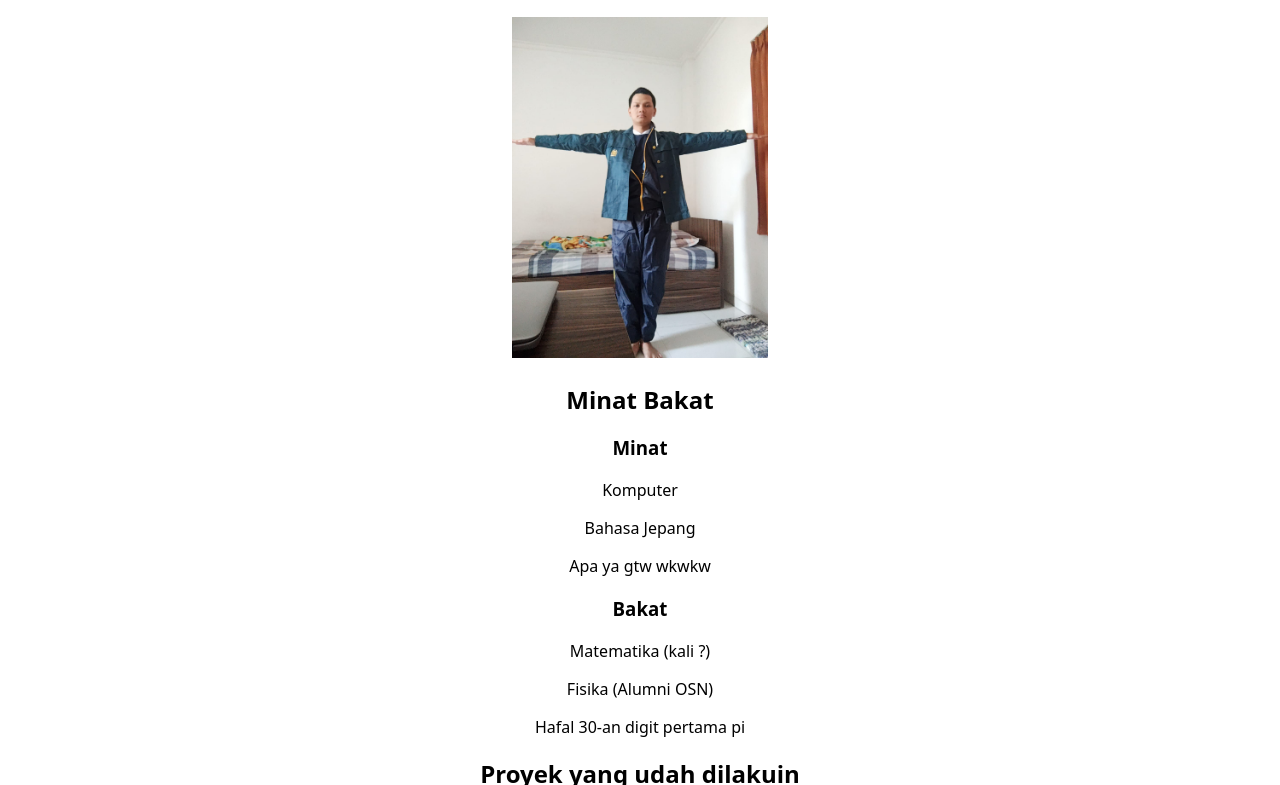
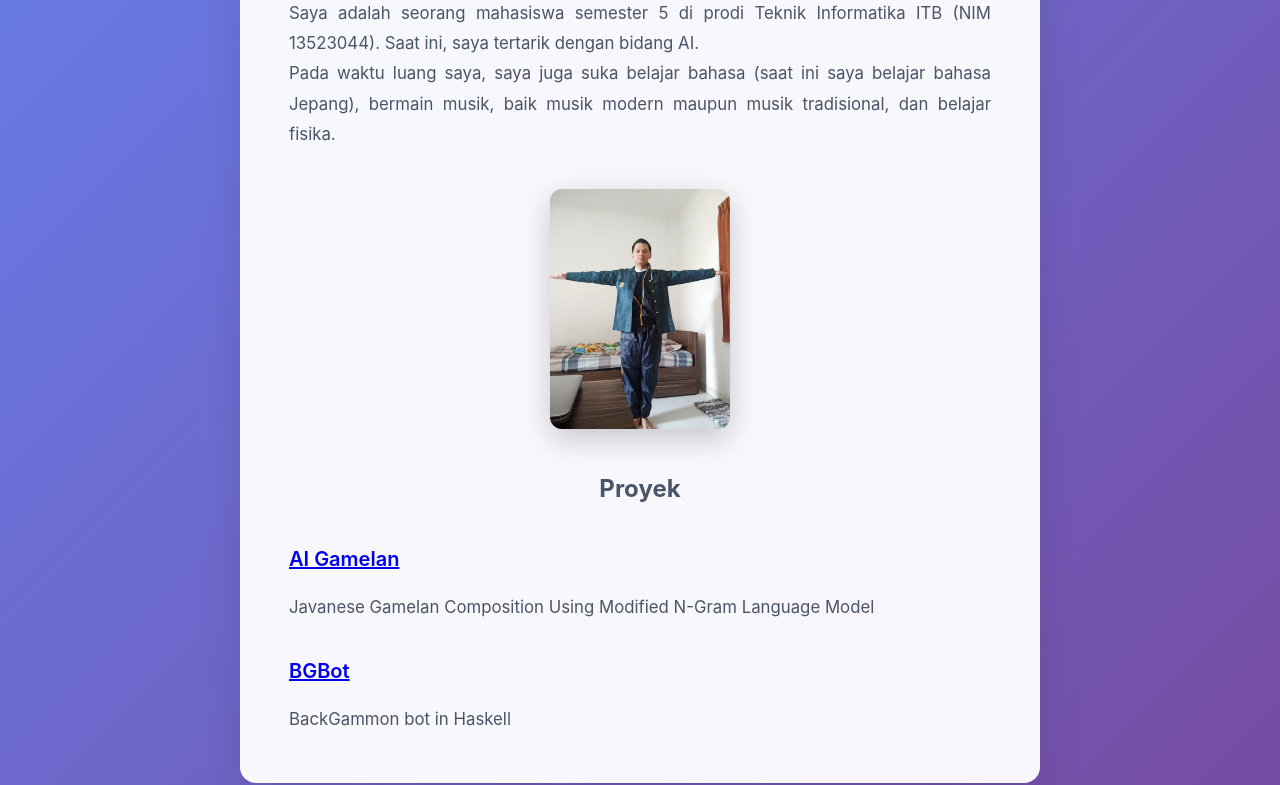
Before and after one commit to carasiae/porto67, a plain HTML site: page index.html in a window 1280 px wide. Shown: the part 166-951 px from the top of the page. Drawn offline with Linux system fonts and the light colour scheme.

Commit message:
update website

```diff
--- a/index.html
+++ b/index.html
@@ -4,34 +4,19 @@
   <meta charset="UTF-8">
   <meta name="viewport" content="width=device-width, initial-scale=1.0">
   <link rel="stylesheet" href="style.css">
-  <title>Website buat osjur gatau namanya aosdifhaoidjfa</title>
+  <title>My Porto</title>
 </head>
 <body>
 <div class="main-content">
   <h1>Muhammad Luqman Hakim</h1>
-  <h2>IF-G</h2>
-  <h3>deskripsi: orang ganteng wkwkwk</h3>
+  <p>Saya adalah seorang mahasiswa semester 5 di prodi Teknik Informatika ITB (NIM 13523044). Saat ini, saya tertarik dengan bidang AI.</p>
+  <p>Pada waktu luang saya, saya juga suka belajar bahasa (saat ini saya belajar bahasa Jepang), bermain musik, baik musik modern maupun musik tradisional, dan belajar fisika.</p>
   <img src="foto.jpeg" alt="foto gweh">
-  <h2>Minat Bakat</h2>
-  <h3>Minat</h3>
-    <p>Komputer</p>
-    <p>Bahasa Jepang</p>
-    <p>Apa ya gtw wkwkw</p>
-  <h3>Bakat</h3>
-    <p>Matematika (kali ?)</p>
-    <p>Fisika (Alumni OSN)</p>
-    <p>Hafal 30-an digit pertama pi</p>
-  <h2>Proyek yang udah dilakuin</h2>
-  <h3>IMPACT 4.0 (behh)</h3>
-  <p>Bikin soal, jadi juri presentasi (karena dosen yang diundang gabisa dateng semua wkwkwkw)</p>
-  <h3>Tubay BPA Akademik STEI-K 23</h3>
-  <p>ngajar fisika karena kebetulan saya bisa fisika</p>
-  <h3>Pengkom</h3>
-  <p>bikin kaya app m-banking gitu</p>
-  <p>analisis data apalah pake Pandas gtw lupa</p>
-  <h3>Daspro</h3>
-  <p>bikin game</p>
-  </ul>
+  <h2>Proyek</h2>
+  <h3><a href="https://github.com/carasiae/gamelan-skibidi">AI Gamelan</a></h3>
+  <p>Javanese Gamelan Composition Using Modified N-Gram Language Model</p>
+  <h3><a href="https://github.com/carasiae/gamelan-skibidi">BGBot</a></h3>
+  <p>BackGammon bot in Haskell</p>
 </div>
 </body>
 </html>
--- a/style.css
+++ b/style.css
@@ -1,13 +1,93 @@
 * {
-  font-family: system-ui, -apple-system, BlinkMacSystemFont, 'Segoe UI', Roboto, Oxygen, Ubuntu, Cantarell, 'Open Sans', 'Helvetica Neue', sans-serif;
+    margin: 0;
+    padding: 0;
+    box-sizing: border-box;
+}
+
+body {
+    font-family: -apple-system, BlinkMacSystemFont, "Segoe UI", Roboto, sans-serif;
+    font-size: 16px;
+    background: linear-gradient(135deg, #667eea 0%, #764ba2 100%);
+    color: #1a202c;
+    line-height: 1.7;
+    padding: 2rem 1rem;
+    min-height: 100vh;
 }
 
 .main-content {
-  padding-left: 20vw;
-  padding-right: 20vw;
-  text-align: center;
+    background: rgba(255, 255, 255, 0.95);
+    backdrop-filter: blur(10px);
+    border-radius: 16px;
+    padding: 3rem;
+    max-width: 800px;
+    margin: 0 auto;
+    box-shadow: 0 20px 40px rgba(0, 0, 0, 0.1);
+    border: 1px solid rgba(255, 255, 255, 0.2);
+    position: relative;
+    overflow: hidden;
+}
+
+h1 {
+    color: #2d3748;
+    font-size: 2.75rem;
+    font-weight: 800;
+    margin-bottom: 0.5rem;
+    text-align: center;
+    letter-spacing: -0.025em;
+    background: linear-gradient(135deg, #667eea, #764ba2);
+    -webkit-background-clip: text;
+    -webkit-text-fill-color: transparent;
+    background-clip: text;
+}
+
+h2 {
+    color: #4a5568;
+    font-size: 1.5rem;
+    font-weight: 700;
+    margin: 2.5rem 0 1.25rem 0;
+    text-align: center;
+    position: relative;
+}
+
+h2::after {
+    position: absolute;
+    bottom: -8px;
+    left: 50%;
+    transform: translateX(-50%);
+    width: 60px;
+    height: 3px;
+    background: linear-gradient(90deg, #667eea, #764ba2);
+    border-radius: 2px;
+}
+
+h3 {
+    font-size: 1.25rem;
+    font-weight: 600;
+    margin: 2rem 0 1rem 0;
+    color: #667eea;
+}
+
+p {
+    font-size: 1.05rem;
+    line-height: 1.8;
+    color: #4a5568;
+    text-align: justify;
 }
 
 img {
-  width: 20vw;
+    border-radius: 12px;
+    margin: 2.5rem auto;
+    max-width: 220px;
+    height: auto;
+    display: block;
+    box-shadow: 0 10px 30px rgba(0, 0, 0, 0.2);
+    transition: transform 0.3s ease;
 }
+
+img:hover {
+    transform: translateY(-4px);
+}
+
+img {
+    max-width: 180px;
+}
```
